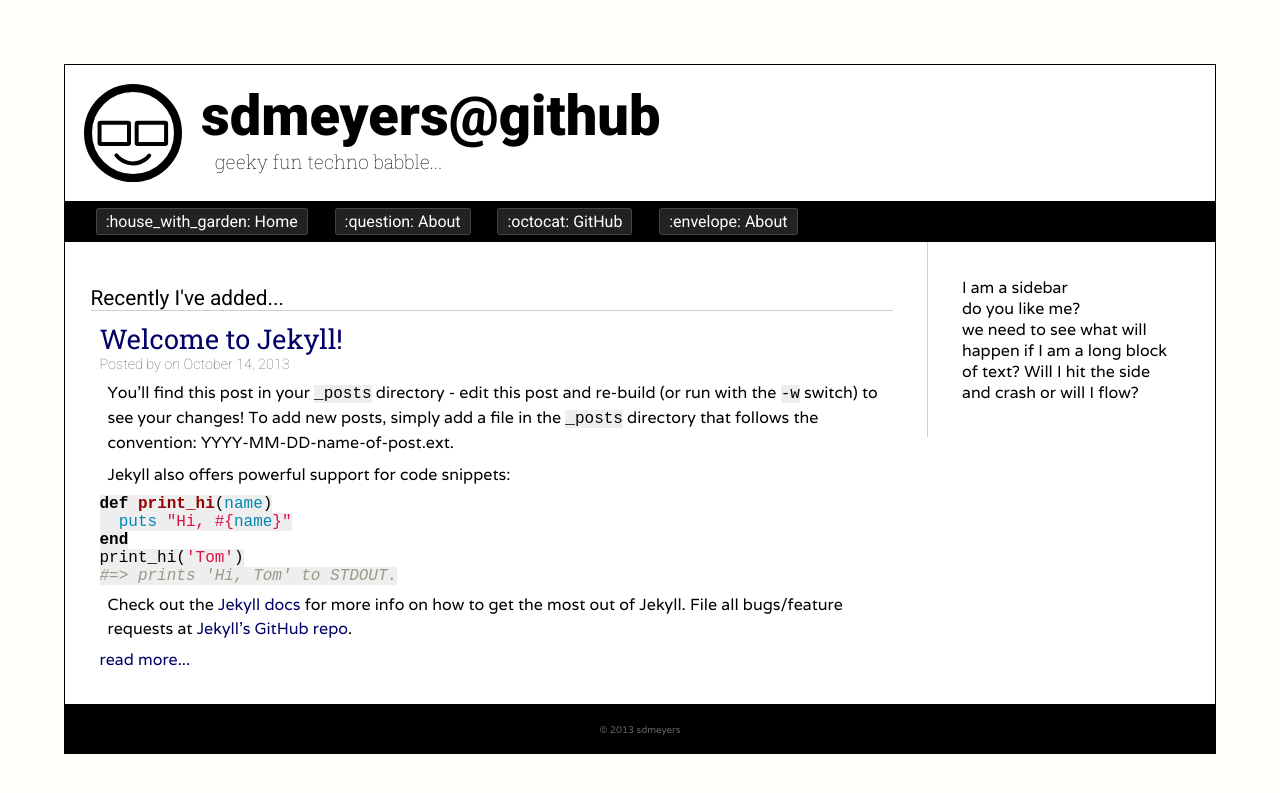
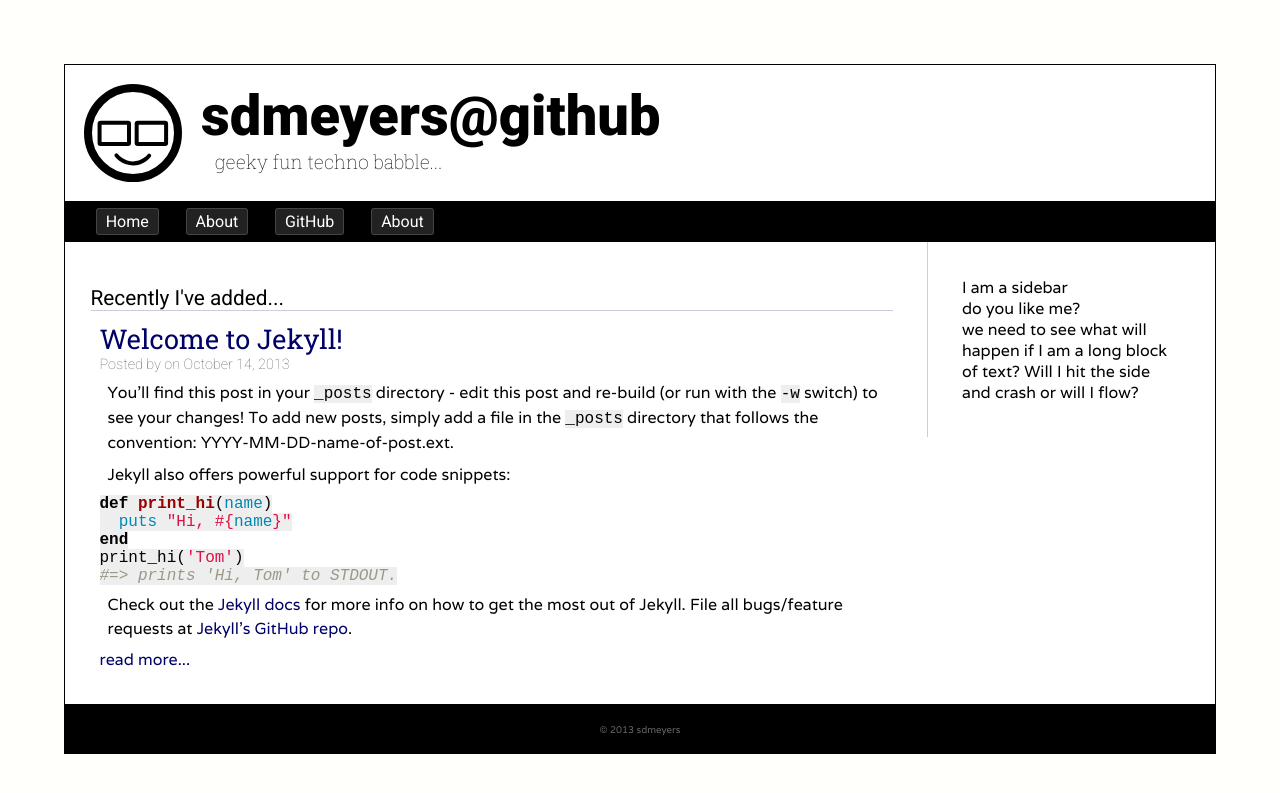
Before and after one commit to sdmeyers/sdmeyers.github.io, a Jekyll site: the page built from index.html, in a window 1280 px wide. Shown: the top 793 px of the page. Built offline with Jekyll 4.4.1, drawn with Linux system fonts in a browser that asks for light colours; some web fonts are replaced; Markdown is read by kramdown in place of the engine named in the settings; the list of posts is cut into pages by our own code.

Commit message:
Removed emoji since it didn't work as expected

```diff
--- a/_includes/navbar.html
+++ b/_includes/navbar.html
@@ -1,8 +1,8 @@
 <section id="navbar">
 	<nav>
-		<span class="navitem"><a href="{{ site.url }}/">:house_with_garden: Home</a></span>
-		<span class="navitem"><a href="{{ site.url }}/about.html">:question: About</a></span>
-		<span class="navitem"><a href="https://github.com/sdmeyers">:octocat: GitHub</a></span>
-		<span class="navitem"><a href="{{ site.url }}/contact.html">:envelope: About</a></span>
+		<span class="navitem"><a href="{{ site.url }}/">Home</a></span>
+		<span class="navitem"><a href="{{ site.url }}/about.html">About</a></span>
+		<span class="navitem"><a href="https://github.com/sdmeyers">GitHub</a></span>
+		<span class="navitem"><a href="{{ site.url }}/contact.html">About</a></span>
 	</nav>
 </section>
```
